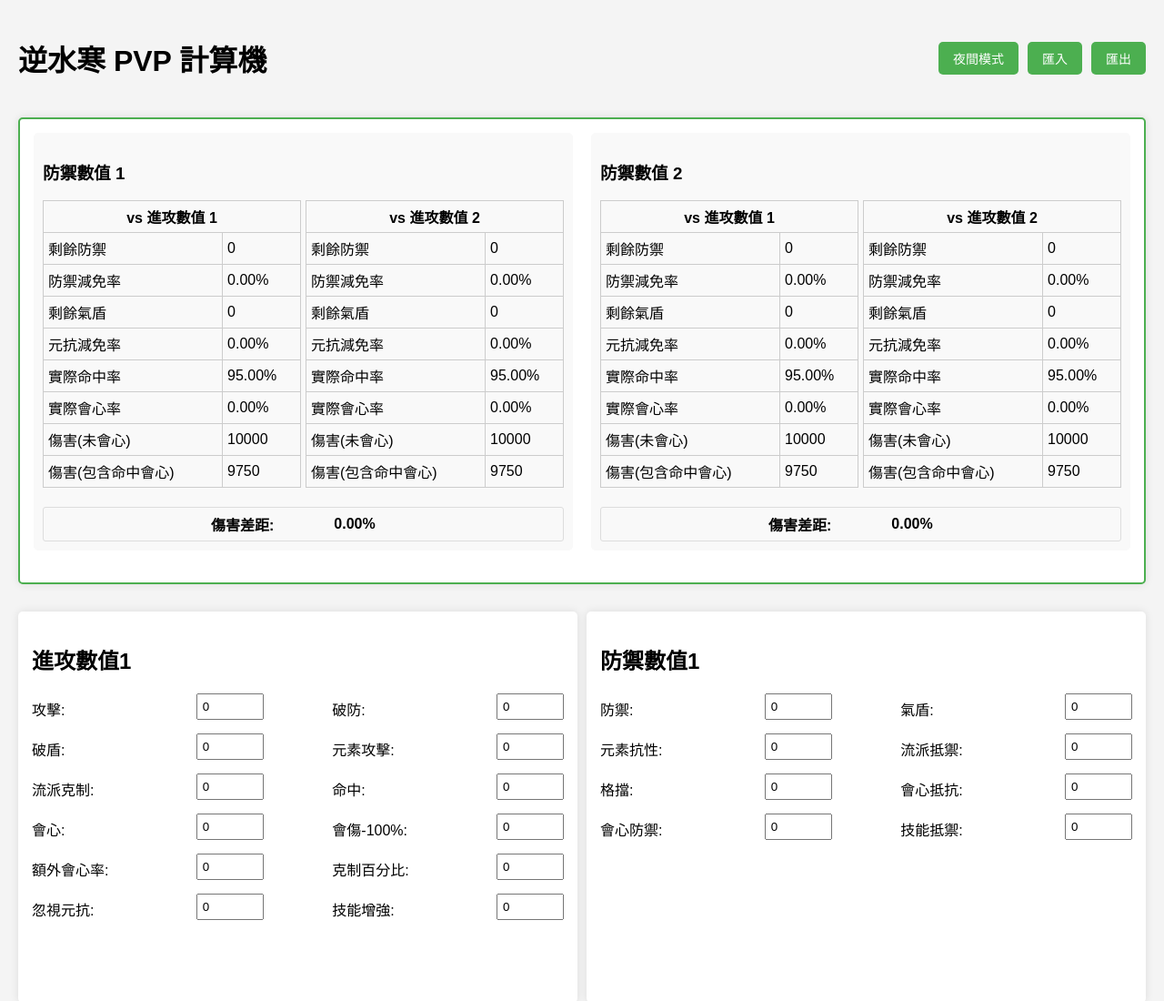
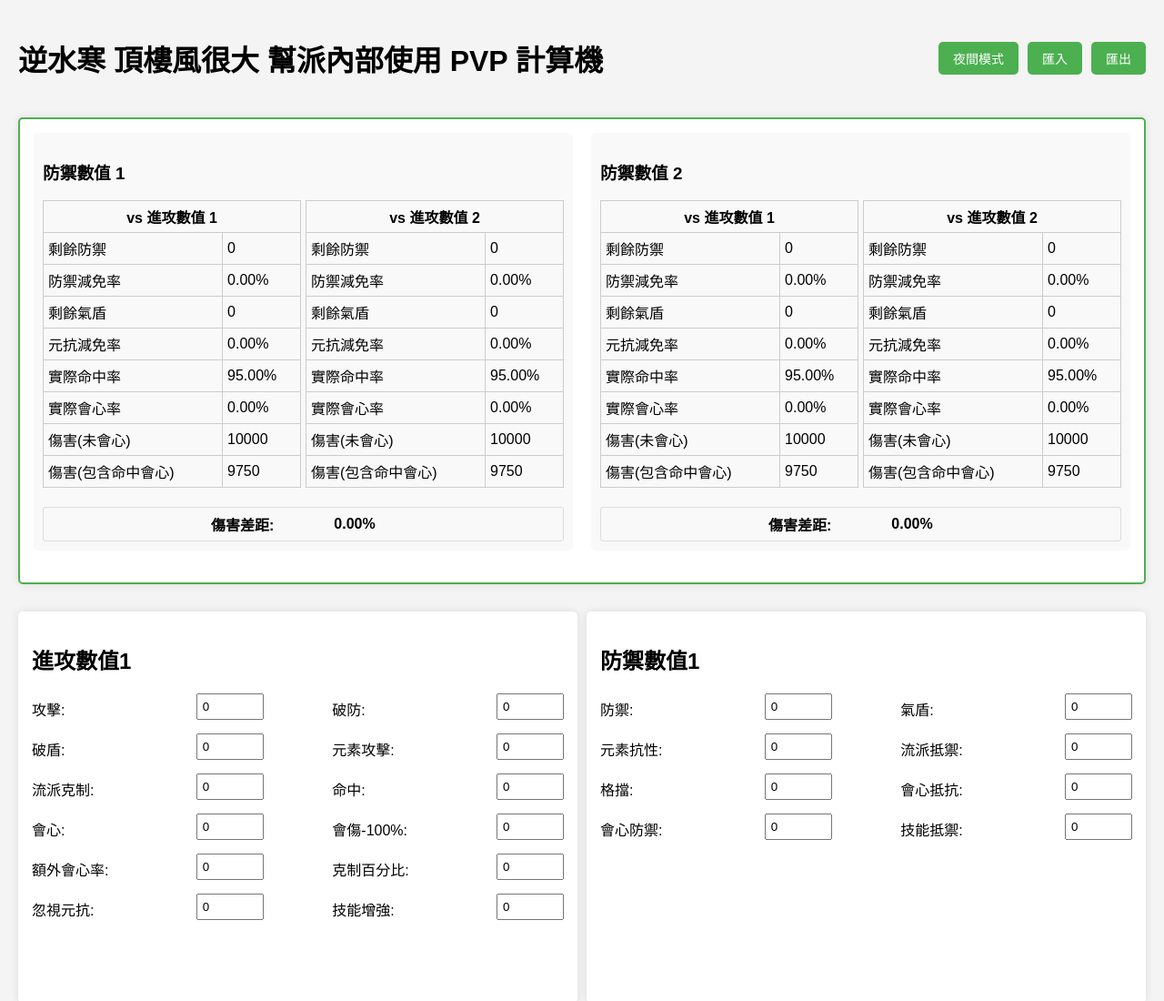
Before and after one commit to TommyLui/sword-of-justice-pvp-calculator, a plain HTML site: page index.html in a window 1280 px wide. Shown: the top 1100 px of the page at 91% size. Drawn offline with Linux system fonts and the light colour scheme.

Commit message:
feat: update title

```diff
--- a/index.html
+++ b/index.html
@@ -10,7 +10,7 @@
 
 <body>
     <header>
-        <h1>逆水寒 PVP 計算機</h1>
+        <h1>逆水寒 頂樓風很大 幫派內部使用 PVP 計算機</h1>
         <div class="header-buttons">
             <button id="dark-mode-btn" class="header-btn">夜間模式</button>
             <button id="import-btn" class="header-btn">匯入</button>
```
